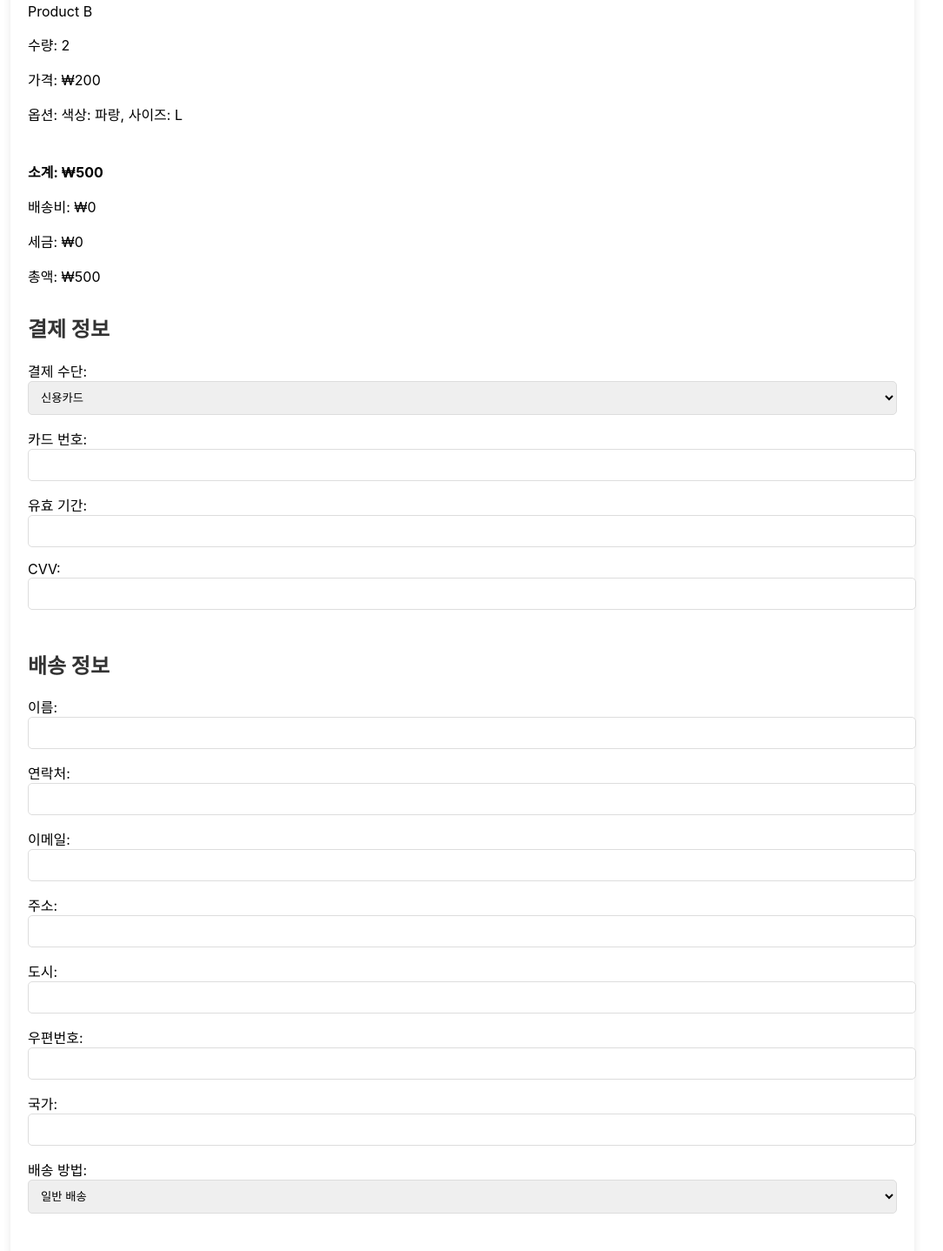
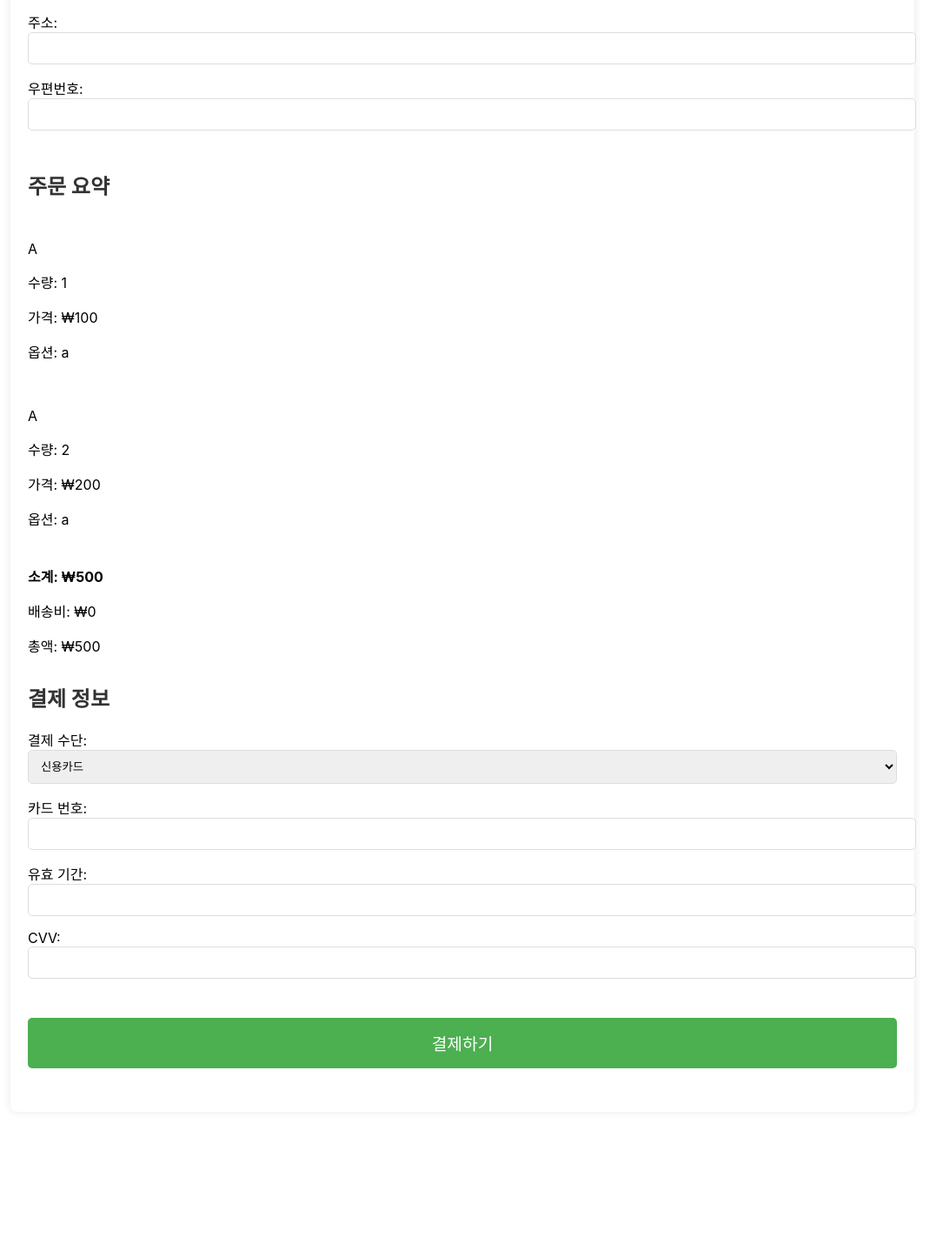
Before and after one commit to suddengithub/Y_FRONTEND, a React (Create React App) app: page /order in a window 1280 px wide. Shown: the part 612-2050 px from the top of the page at 87% size, without its empty margins (108-1193 px from the left). After the commit the page ends 1930 px from the top, so only its background shows below. Built offline with nearby package versions, Linux system fonts and the light colour scheme.

Commit message:
구매 001

```diff
--- a/src/components/Order.jsx
+++ b/src/components/Order.jsx
@@ -6,16 +6,16 @@ const Order = () => {
   const [orderSummary, setOrderSummary] = useState({
     items: [
       {
-        name: "Product A",
+        name: "A",
         quantity: 1,
         price: 100,
-        options: "색상: 빨강, 사이즈: M",
+        options: "a",
       },
       {
-        name: "Product B",
+        name: "A",
         quantity: 2,
         price: 200,
-        options: "색상: 파랑, 사이즈: L",
+        options: "a",
       },
     ],
     shippingCost: 0,
@@ -38,8 +38,6 @@ const Order = () => {
     address: "",
     city: "",
     postalCode: "",
-    country: "",
-    shippingMethod: "일반 배송", // 기본 배송 방법
   });
 
   const [message, setMessage] = useState("");
@@ -117,6 +115,56 @@ const Order = () => {
     <div style={styles.container}>
       <h1 style={styles.header}>주문 페이지</h1>
 
+      {/* 배송 정보 (Shipping Information) */}
+      <section style={styles.section}>
+        <h2 style={styles.sectionTitle}>배송 정보</h2>
+        <label>이름:</label>
+        <input
+          type="text"
+          name="name"
+          value={shippingInfo.name}
+          onChange={handleShippingChange}
+          style={styles.input}
+          required
+        />
+        <label>연락처:</label>
+        <input
+          type="text"
+          name="phone"
+          value={shippingInfo.phone}
+          onChange={handleShippingChange}
+          style={styles.input}
+          required
+        />
+        <label>이메일:</label>
+        <input
+          type="email"
+          name="email"
+          value={shippingInfo.email}
+          onChange={handleShippingChange}
+          style={styles.input}
+          required
+        />
+        <label>주소:</label>
+        <input
+          type="text"
+          name="address"
+          value={shippingInfo.address}
+          onChange={handleShippingChange}
+          style={styles.input}
+          required
+        />
+        <label>우편번호:</label>
+        <input
+          type="text"
+          name="postalCode"
+          value={shippingInfo.postalCode}
+          onChange={handleShippingChange}
+          style={styles.input}
+          required
+        />
+      </section>
+
       {/* 주문 요약 (Order Summary) */}
       <section style={styles.section}>
         <h2 style={styles.sectionTitle}>주문 요약</h2>
@@ -138,7 +186,6 @@ const Order = () => {
           )}
         </p>
         <p>배송비: ₩{orderSummary.shippingCost}</p>
-        <p>세금: ₩{orderSummary.tax}</p>
         <p>총액: ₩{orderSummary.total}</p>
       </section>
 
@@ -189,84 +236,6 @@ const Order = () => {
           </div>
         )}
         {/* 다른 결제 수단에 대한 추가 입력 폼을 여기 추가 */}
-      </section>
-
-      {/* 배송 정보 (Shipping Information) */}
-      <section style={styles.section}>
-        <h2 style={styles.sectionTitle}>배송 정보</h2>
-        <label>이름:</label>
-        <input
-          type="text"
-          name="name"
-          value={shippingInfo.name}
-          onChange={handleShippingChange}
-          style={styles.input}
-          required
-        />
-        <label>연락처:</label>
-        <input
-          type="text"
-          name="phone"
-          value={shippingInfo.phone}
-          onChange={handleShippingChange}
-          style={styles.input}
-          required
-        />
-        <label>이메일:</label>
-        <input
-          type="email"
-          name="email"
-          value={shippingInfo.email}
-          onChange={handleShippingChange}
-          style={styles.input}
-          required
-        />
-        <label>주소:</label>
-        <input
-          type="text"
-          name="address"
-          value={shippingInfo.address}
-          onChange={handleShippingChange}
-          style={styles.input}
-          required
-        />
-        <label>도시:</label>
-        <input
-          type="text"
-          name="city"
-          value={shippingInfo.city}
-          onChange={handleShippingChange}
-          style={styles.input}
-          required
-        />
-        <label>우편번호:</label>
-        <input
-          type="text"
-          name="postalCode"
-          value={shippingInfo.postalCode}
-          onChange={handleShippingChange}
-          style={styles.input}
-          required
-        />
-        <label>국가:</label>
-        <input
-          type="text"
-          name="country"
-          value={shippingInfo.country}
-          onChange={handleShippingChange}
-          style={styles.input}
-          required
-        />
-        <label>배송 방법:</label>
-        <select
-          name="shippingMethod"
-          value={shippingInfo.shippingMethod}
-          onChange={handleShippingChange}
-          style={styles.select}
-        >
-          <option value="일반 배송">일반 배송</option>
-          <option value="빠른 배송">빠른 배송</option>
-        </select>
       </section>
 
       {/* 결제 버튼 */}
```
